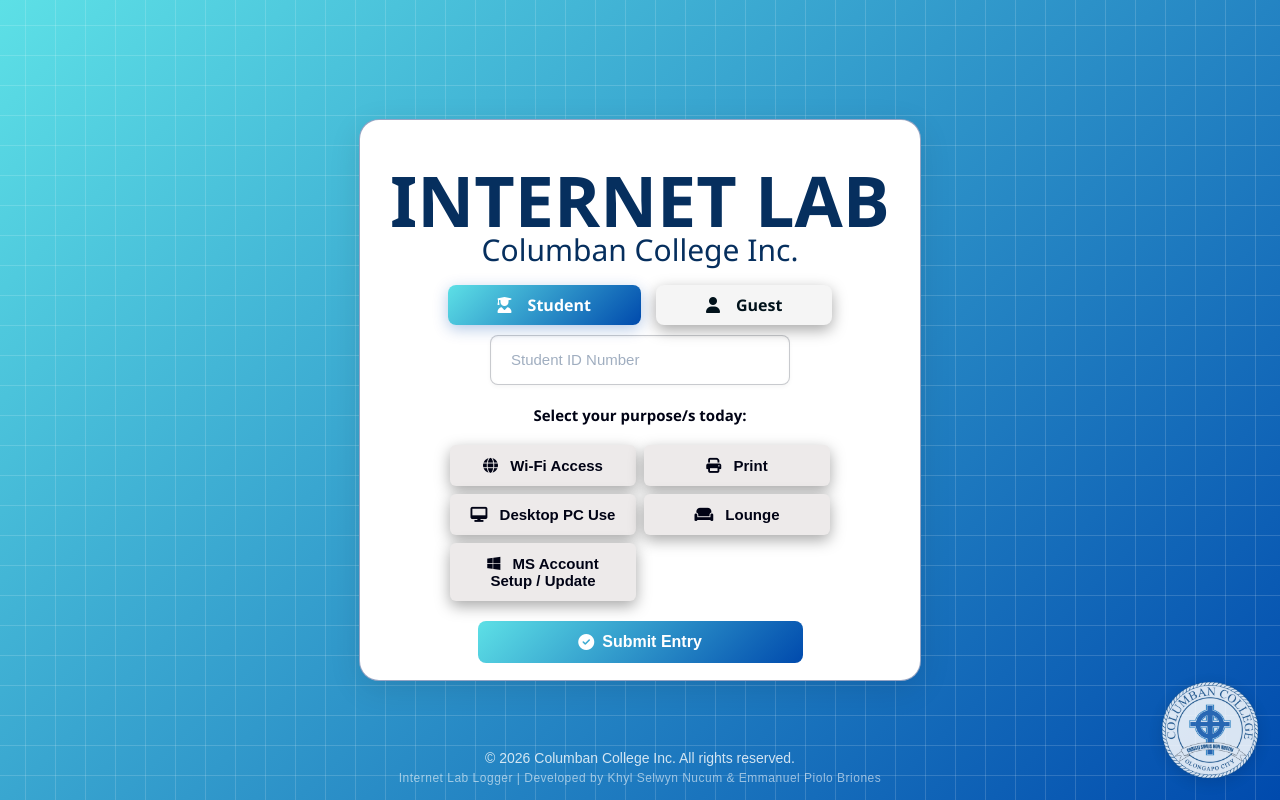
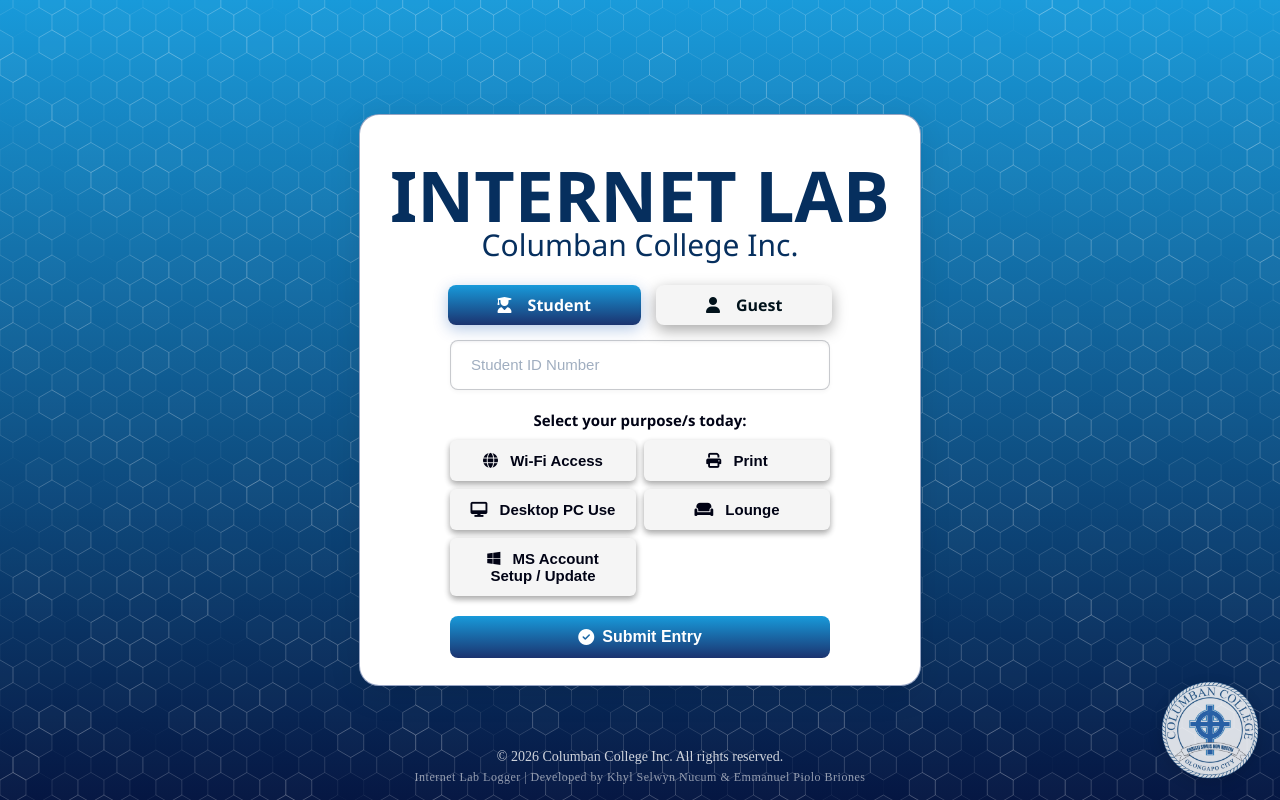
Before and after one commit to Zero0234/Login-Logout, a Django app: page / in a window 1280 px wide. Run offline with Django 5.2, Linux system fonts and the light colour scheme.

Commit message:
Edited Frontend with fixed anomalies yata

```diff
--- a/logger/static/css/style.css
+++ b/logger/static/css/style.css
@@ -1,25 +1,29 @@
 body {
-    background-attachment: fixed;
-    background-image:
-        linear-gradient(rgba(255, 255, 255, 0.15) 1px, transparent 1px),
-        linear-gradient(90deg, rgba(255, 255, 255, 0.15) 1px, transparent 1px),
-        linear-gradient(135deg, #5de0e6 0%, #004aad 100%);
-    background-size: 30px 30px, 30px 30px, 100% 100%;
-    background-position: center center;
     min-height: 100vh;
     margin: 0;
+    background: linear-gradient(180deg, #189ada 0%, #051642 100%) !important;
     display: flex;
+    justify-content: center;
     align-items: center;
-    justify-content: center;
-    font-family: sans-serif;
-    font-size: 22px;
+    overflow: hidden;
+}
+
+#network-canvas {
+    position: fixed;
+    top: 0;
+    left: 0;
+    width: 100vw;
+    height: 100vh;
+    z-index: -1;
+    background: transparent;
+    display: block;
 }
 
 .card {
     width: 500px;
-    height: 500px;
+    height: 510px;
     padding: 30px;
-    margin: 40px auto;
+    margin: 0;
     background: rgb(255, 255, 255);
     border-radius: 20px;
     border: 1px solid rgba(12, 45, 117, 0.432);
@@ -56,7 +60,7 @@ body {
     align-items: center;
     justify-content: center;
     gap: 15px;
-    margin: -20px 0;
+    margin: -15px 0;
     width: 100%;
 }
 
@@ -79,7 +83,7 @@ body {
 }
 
 .role-buttons label:has(input[type="radio"]:checked) {
-    background: linear-gradient(135deg, #5de0e6 0%, #004aad 100%);
+    background: linear-gradient(180deg, #189ada 0%, #1b336f 100%);
     color: #ffffff;
     box-shadow: 0 4px 15px rgba(0, 74, 173, 0.3);
 }
@@ -100,7 +104,7 @@ body {
 #name-section input,
 #id-section input {
     width: 100%;
-    max-width: 300px;
+    max-width: 380px;
     padding: 15px 20px;
     margin: 30px auto;
     font-size: 16px;
@@ -140,12 +144,6 @@ body {
     font-size: 16px;
     box-shadow: 0 0.5em 1em -0.3em hsla(224, 62%, 51%, 0.4);
     transition: transform 0.2s, opacity 0.2s;
-
-    background: linear-gradient(
-        135deg,
-        rgb(93, 224, 230) 0%,
-        rgb(0, 74, 173) 100%
-    );
 }
 
 #login-button label:hover {
@@ -210,12 +208,10 @@ body {
     display: grid !important;
     grid-template-columns: repeat(2, 1fr) !important;
     gap: 8px !important;
-
     width: 90% !important;
     max-width: 380px !important;
-
     margin: 20px auto 0 auto !important;
-
+    margin-top: 10px !important;
     box-sizing: border-box !important;
     padding: 0 !important;
 }
@@ -236,7 +232,7 @@ body {
 }
 
 .modal-actions .btn-primary {
-    background: linear-gradient(135deg, #5de0e6 0%, #004aad 100%) !important;
+    background: linear-gradient(180deg, #189ada 0%, #1b336f 100%) !important;
 }
 
 .modal-actions .btn-primary:hover {
@@ -244,7 +240,7 @@ body {
 }
 
 .modal-actions .btn-secondary {
-    background: linear-gradient(135deg, #5de0e6 0%, #004aad 100%) !important;
+    background: linear-gradient(180deg, #189ada 0%, #1b336f 100%) !important;
     grid-column: span 2 !important; /* Forces it to stretch across the bottom row */
 }
 
@@ -269,10 +265,10 @@ body {
 }
 
 .modal-actions .purpose-btn {
-    background: #edeaea !important;
+    background: whitesmoke !important;
     color: #010315 !important;
     transition: all 0.3s ease;
-    box-shadow: rgba(0, 0, 0, 0.35) 0px 5px 15px;
+    box-shadow: rgba(0, 0, 0, 0.16) 0px 3px 6px, rgba(0, 0, 0, 0.23) 0px 3px 6px;
     border: 1px solid rgb(147, 147, 147);
     user-select:none;
 }
@@ -282,7 +278,7 @@ body {
 }
 
 .modal-actions .purpose-btn.selected {
-    background: linear-gradient(135deg, #5de0e6 0%, #004aad 100%) !important;
+    background: linear-gradient(180deg, #189ada 0%, #1b336f 100%) !important;
     color: #ffffff !important;
     box-shadow: 0 4px 15px rgba(0, 74, 173, 0.3);
     transform: scale(0.95);
--- a/logger/templates/logger/index.html
+++ b/logger/templates/logger/index.html
@@ -21,6 +21,8 @@
 <a href="#" class="corner-logo-container">
     <img src="{% static 'css/Columban Logo (1).png' %}" alt="Columban College Logo">
 </a>
+
+<canvas id="network-canvas"></canvas>
 
 <div class="site-footer">
     <p>&copy; 2026 Columban College Inc. All rights reserved.</p>
@@ -61,7 +63,7 @@
                 <button type="button" onclick="togglePurpose(this, 'MS Account Setup / Update')" class="btn purpose-btn"><i class="fab fa-windows"></i> MS Account Setup / Update</button>
             </div>
 
-            <button type="button" id="final-submit-btn" onclick="submitFinalEntry()" style="margin: 20px auto 0 auto;; width: 65%; background: linear-gradient(135deg, #5de0e6 0%, #004aad 100%); color: white; padding: 12px; border: none; border-radius: 8px; font-size: 16px; font-weight: bold; cursor: pointer; display: flex; justify-content: center; align-items: center; gap: 8px; user-select:none;">
+            <button type="button" id="final-submit-btn" onclick="submitFinalEntry()" style="margin: 20px auto 0 auto;; width:380px; background: linear-gradient(180deg, #189ada 0%, #1b336f 100%); color: white; padding: 12px; border: none; border-radius: 8px; font-size: 16px; font-weight: bold; cursor: pointer; display: flex; justify-content: center; align-items: center; gap: 8px; user-select:none;">
                 <i class="fas fa-check-circle"></i> Submit Entry
             </button>
         </div>
@@ -112,6 +114,113 @@
     if (window.history.replaceState) {
         window.history.replaceState(null, null, window.location.href);
     }
+
+    // --- HEX MATRIX BACKGROUND LOGIC ---
+    const canvas = document.getElementById('network-canvas');
+    const ctx = canvas.getContext('2d');
+    let width, height;
+
+    // Customize your grid here!
+    const hexRadius = 15; // Size of the hexagons
+    const themeColor = '255, 255, 255'; // Set to pure white to pop against your new blue gradient!
+    let hexes = [];
+
+    // 1. The Hexagon Blueprint
+    class Hex {
+        constructor(x, y) {
+            this.x = x;
+            this.y = y;
+            // Start very dim
+            this.opacity = Math.random() * 0.05;
+            // Pick a target immediately so it starts moving
+            this.pickNewTarget();
+            // How fast it fades in and out
+            this.pulseSpeed = 0.0005 + Math.random() * 0.0015;
+        }
+
+        update() {
+            if (this.opacity < this.targetOpacity) {
+                this.opacity += this.pulseSpeed;
+                if (this.opacity >= this.targetOpacity) this.pickNewTarget();
+            } else if (this.opacity > this.targetOpacity) {
+                this.opacity -= this.pulseSpeed;
+                if (this.opacity <= this.targetOpacity) this.pickNewTarget();
+            }
+        }
+
+        pickNewTarget() {
+            if (Math.random() < 0.3) {
+                this.targetOpacity = 0.1 + Math.random() * 0.1; // Bright pulse
+            } else {
+                this.targetOpacity = 0.005 + Math.random() * 0.01; // Dim resting state
+            }
+        }
+
+        draw() {
+            ctx.beginPath();
+            for (let i = 0; i < 6; i++) {
+                const angle = (Math.PI / 3) * i - Math.PI / 6;
+                const hx = this.x + hexRadius * Math.cos(angle);
+                const hy = this.y + hexRadius * Math.sin(angle);
+                if (i === 0) ctx.moveTo(hx, hy);
+                else ctx.lineTo(hx, hy);
+            }
+            ctx.closePath();
+
+            ctx.strokeStyle = `rgba(${themeColor}, ${this.opacity})`;
+            ctx.lineWidth = 1;
+            ctx.stroke();
+
+            ctx.fillStyle = `rgba(${themeColor}, ${this.opacity * 0.15})`;
+            ctx.fill();
+        }
+    }
+
+    // 2. Math to perfectly stack the hexagons
+    function initGrid() {
+        hexes = [];
+        const hexWidth = Math.sqrt(3) * hexRadius;
+        const rowHeight = 1.5 * hexRadius;
+
+        const cols = Math.ceil(width / hexWidth) + 1;
+        const rows = Math.ceil(height / rowHeight) + 1;
+
+        for (let r = 0; r < rows; r++) {
+            for (let c = 0; c < cols; c++) {
+                let x = c * hexWidth;
+                let y = r * rowHeight;
+                if (r % 2 !== 0) x += hexWidth / 2;
+
+                hexes.push(new Hex(x, y));
+            }
+        }
+    }
+
+    // 3. The Animation Loop
+    function animate() {
+        // THE FIX: Use clearRect to wipe the frame transparently so your CSS gradient shows!
+        ctx.clearRect(0, 0, width, height);
+
+        hexes.forEach(hex => {
+            hex.update();
+            hex.draw();
+        });
+
+        requestAnimationFrame(animate);
+    }
+
+    // 4. Handle Window Resizing
+    function resizeCanvas() {
+        width = canvas.width = window.innerWidth;
+        height = canvas.height = window.innerHeight;
+        initGrid();
+    }
+
+    window.addEventListener('resize', resizeCanvas);
+
+    // Start the engine!
+    resizeCanvas();
+    animate();
 
     function toggleFields(role, isInitialLoad = false) {
         const idSection = document.getElementById('id-section');
```
